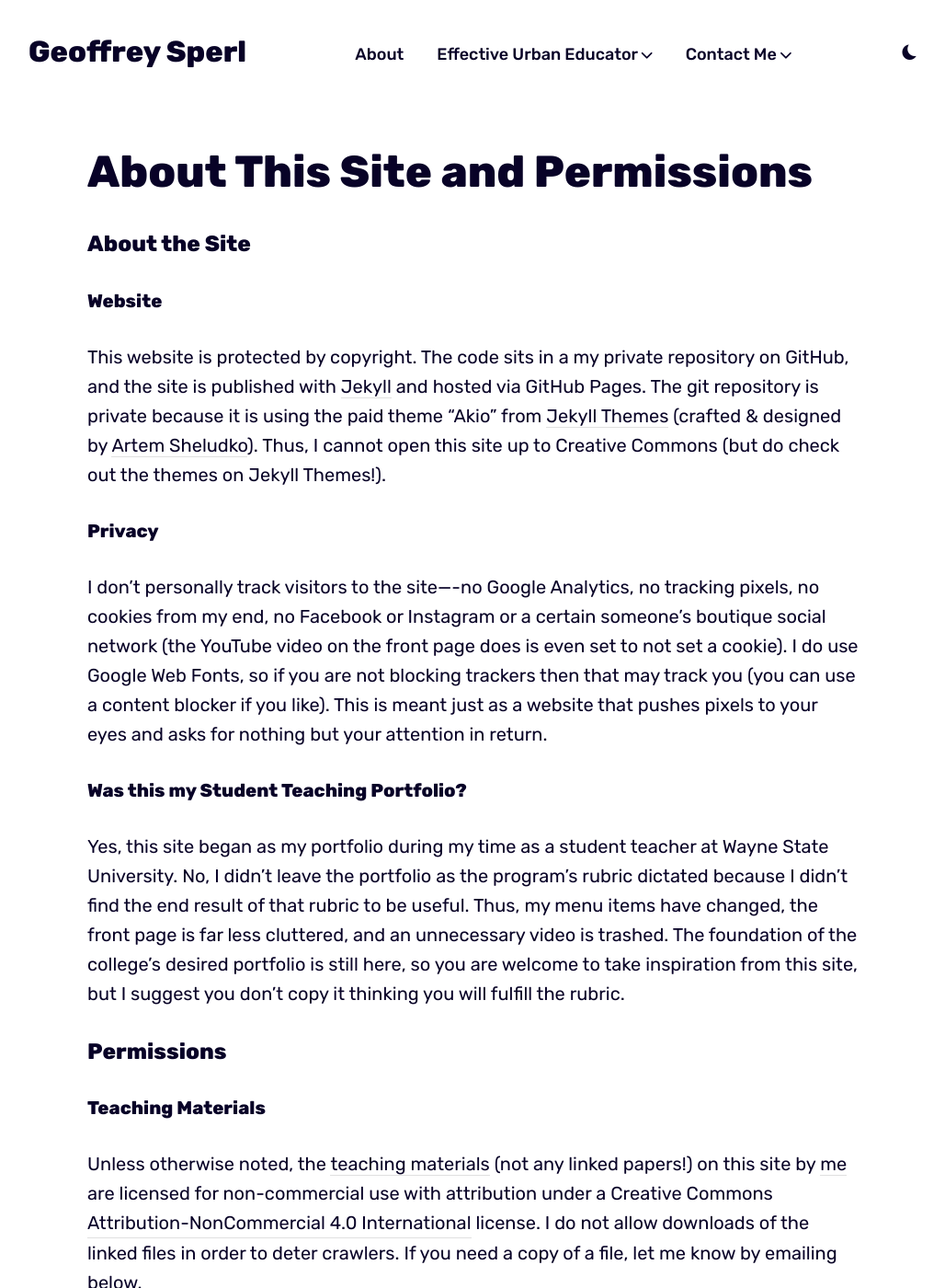
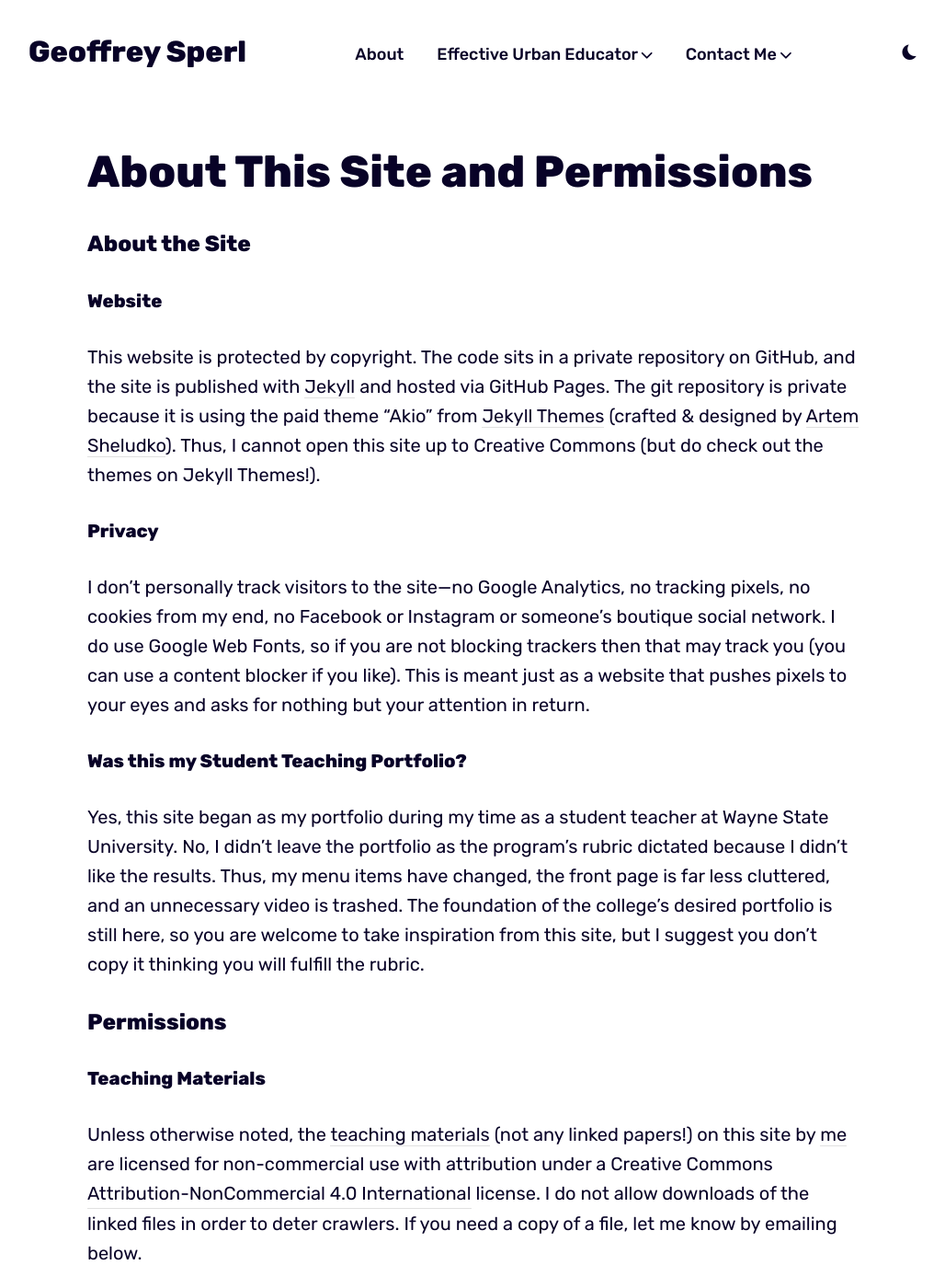
Before and after one commit to geoffreysperl/teaching, a Jekyll site: the page built from _pages/about-site.md, in a window 1280 px wide and 1400 px high. Shown: the whole window at 92% size, without its empty margins (125-1153 px from the left). Built offline with Jekyll 4.4.1, drawn with Linux system fonts in a browser that asks for light colours; some of the changed text lies outside the part shown.

Commit message:
Second push to get ready for dog and pony show.

```diff
--- a/_data/settings.yml
+++ b/_data/settings.yml
@@ -16,7 +16,7 @@
       - url: '/innovative/'
         title: 'Innovative Practitioner'
       - url: '/equitable/'
-        title: 'Committed to Equity for Diverse Learners'
+        title: 'Equitable Practitioner'
     - title: 'Contact Me'
       submenu:
       - url: 'mailto:geoffrey@wayne.edu'
--- a/_pages/about-site.md
+++ b/_pages/about-site.md
@@ -10,15 +10,15 @@
 
 #### Website
 
-This website is protected by copyright. The code sits in a my private repository on GitHub, and the site is published with <a href="https://jekyllrb.com/">Jekyll</a> and hosted via GitHub Pages. The git repository is private because it is using the paid theme "Akio" from <a href="https://index.jekyllthemes.io/">Jekyll Themes</a> (crafted & designed by <a href="https://jekyllthemes.io/developers/artem-sheludko">Artem Sheludko</a>). Thus, I cannot open this site up to Creative Commons (but do check out the themes on Jekyll Themes!).
+This website is protected by copyright. The code sits in a private repository on GitHub, and the site is published with <a href="https://jekyllrb.com/">Jekyll</a> and hosted via GitHub Pages. The git repository is private because it is using the paid theme "Akio" from <a href="https://index.jekyllthemes.io/">Jekyll Themes</a> (crafted & designed by <a href="https://jekyllthemes.io/developers/artem-sheludko">Artem Sheludko</a>). Thus, I cannot open this site up to Creative Commons (but do check out the themes on Jekyll Themes!).
 
 #### Privacy
 
-I don't personally track visitors to the site—-no Google Analytics, no tracking pixels, no cookies from my end, no Facebook or Instagram or a certain someone's boutique social network (the YouTube video on the front page does is even set to not set a cookie). I do use Google Web Fonts, so if you are not blocking trackers then that may track you (you can use a content blocker if you like). This is meant just as a website that pushes pixels to your eyes and asks for nothing but your attention in return.
+I don't personally track visitors to the site—no Google Analytics, no tracking pixels, no cookies from my end, no Facebook or Instagram or someone's boutique social network. I do use Google Web Fonts, so if you are not blocking trackers then that may track you (you can use a content blocker if you like). This is meant just as a website that pushes pixels to your eyes and asks for nothing but your attention in return.
 
 #### Was this my Student Teaching Portfolio?
 
-Yes, this site began as my portfolio during my time as a student teacher at Wayne State University. No, I didn't leave the portfolio as the program's rubric dictated because I didn't find the end result of that rubric to be useful. Thus, my menu items have changed, the front page is far less cluttered, and an unnecessary video is trashed. The foundation of the college's desired portfolio is still here, so you are welcome to take inspiration from this site, but I suggest you don't copy it thinking you will fulfill the rubric.
+Yes, this site began as my portfolio during my time as a student teacher at Wayne State University. No, I didn't leave the portfolio as the program's rubric dictated because I didn't like the results. Thus, my menu items have changed, the front page is far less cluttered, and an unnecessary video is trashed. The foundation of the college's desired portfolio is still here, so you are welcome to take inspiration from this site, but I suggest you don't copy it thinking you will fulfill the rubric.
 
 ### Permissions
 
```
Also changed, not shown: other parts of _pages/about-site.md (+1 -1 lines).
